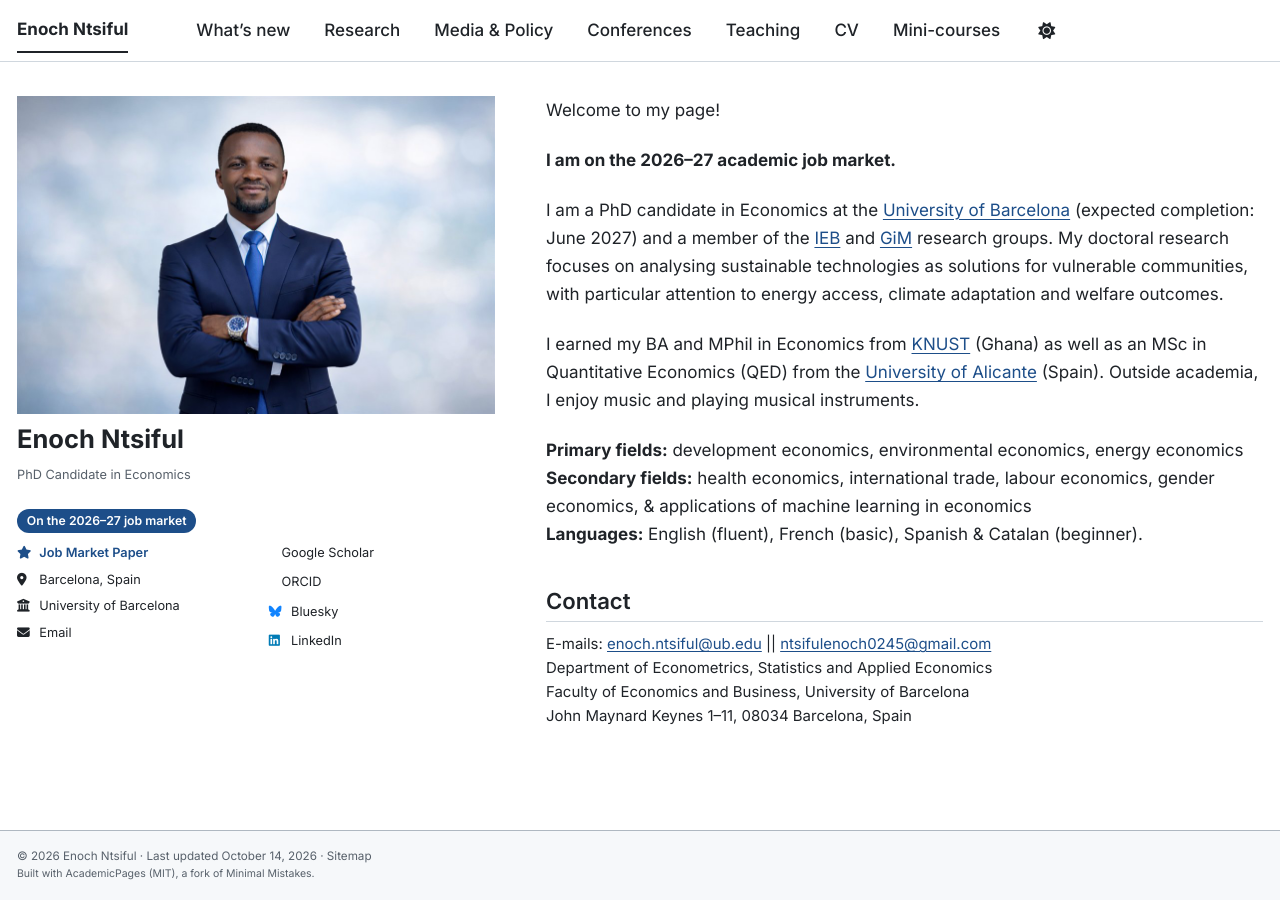
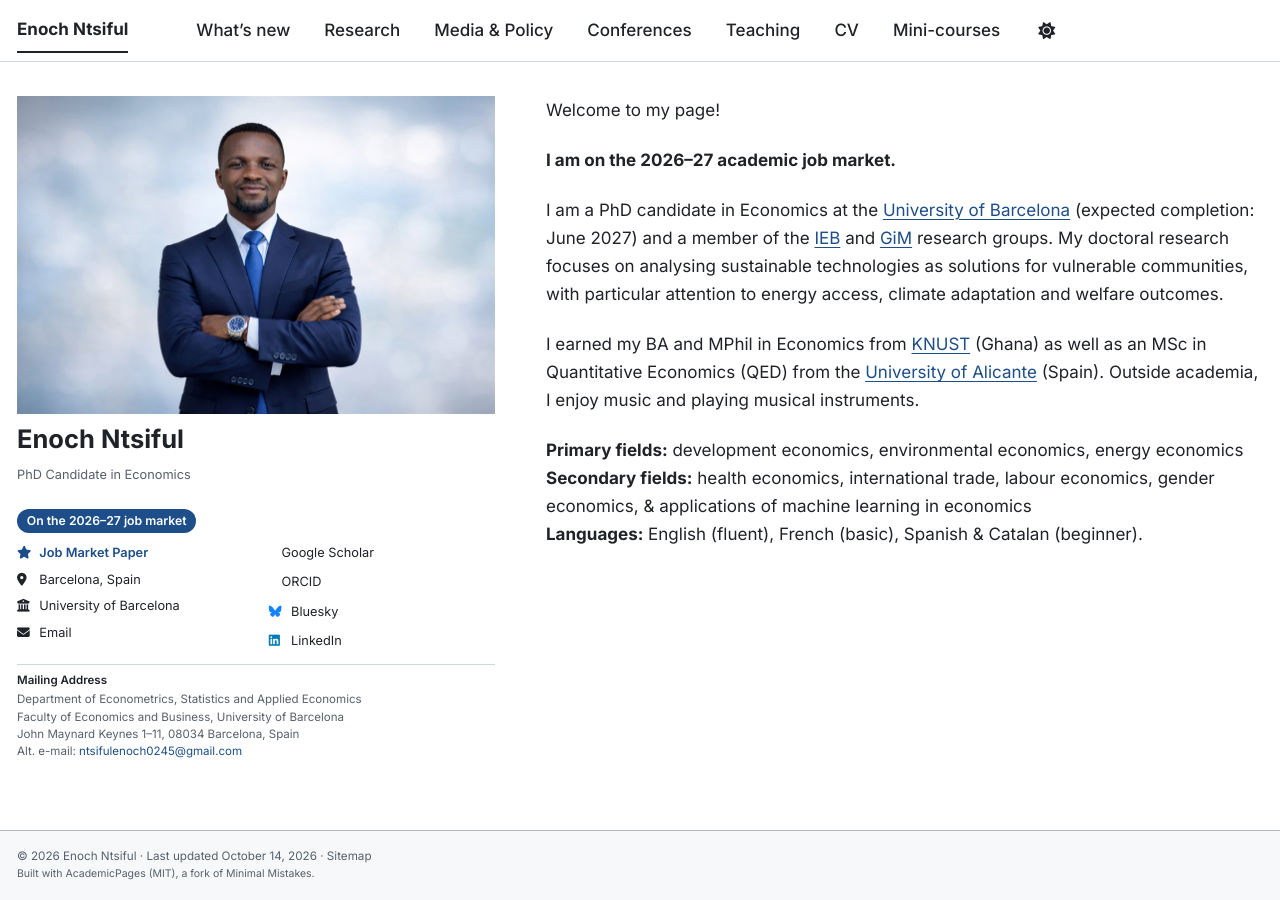
Before and after one commit to ntsifulenoch/ntsifulenoch.github.io, a Jekyll site: the page built from _pages/about.md, in a window 1280 px wide. Built offline with Jekyll 4.4.1, drawn with Linux system fonts in a browser that asks for light colours; a style sheet for code colours, icons or effects is not loaded.

Commit message:
Home page: mailing address moves to the left panel
The contact section leaves the main text. On the home page only, a small
"Mailing Address" block now follows the sidebar links, with the alternative
Gmail address as its last line (the UB e-mail is already the Email link).
Its lines are set at the top of _pages/about.md; on phones it is inside the
"Contact & links" menu.

Co-Authored-By: Claude Opus 5.5 <noreply@anthropic.com>

```diff
--- a/_includes/author-profile.html
+++ b/_includes/author-profile.html
@@ -180,6 +180,15 @@
       {% if author.zhihu %}
       <li><a href="https://www.zhihu.com/people/{{ author.zhihu }}"><i class="fab fa-fw fa-zhihu icon-pad-right" aria-hidden="true"></i>Zhihu</a></li>
       {% endif %}
+
+      {% comment %} Mailing address, after the links: only on pages that set `mailing_address`
+         in their front matter (the home page). On phones it shows in the "Contact & links" menu. {% endcomment %}
+      {% if page.mailing_address %}
+        <li class="author__address">
+          <p class="author__address-title">Mailing Address</p>
+          <p>{% for line in page.mailing_address %}{{ line | escape }}{% unless forloop.last %}<br>{% endunless %}{% endfor %}{% if page.alt_email %}<br>Alt. e-mail: <a href="mailto:{{ page.alt_email }}">{{ page.alt_email }}</a>{% endif %}</p>
+        </li>
+      {% endif %}
     </ul>
   </div>
 </div>
--- a/_pages/about.md
+++ b/_pages/about.md
@@ -4,6 +4,13 @@ author_profile: true
 redirect_from:
   - /about/
   - /about.html
+# Mailing address: shown in the left panel, under the links, on this page only.
+# Edit the lines here. The main e-mail is not repeated (it is the Email link above it).
+mailing_address:
+  - Department of Econometrics, Statistics and Applied Economics
+  - Faculty of Economics and Business, University of Barcelona
+  - John Maynard Keynes 1–11, 08034 Barcelona, Spain
+alt_email: ntsifulenoch0245@gmail.com
 ---
 
 Welcome to my page!
@@ -18,12 +25,3 @@ Outside academia, I enjoy music and playing musical instruments.
 **Primary fields:** development economics, environmental economics, energy economics
 **Secondary fields:** health economics, international trade, labour economics, gender economics, & applications of machine learning in economics
 **Languages:** English (fluent), French (basic), Spanish & Catalan (beginner).
-
-## Contact
-
-<div class="contact-info" markdown="1">
-E-mails: [enoch.ntsiful@ub.edu](mailto:enoch.ntsiful@ub.edu) || [ntsifulenoch0245@gmail.com](mailto:ntsifulenoch0245@gmail.com)
-Department of Econometrics, Statistics and Applied Economics
-Faculty of Economics and Business, University of Barcelona
-John Maynard Keynes 1–11, 08034 Barcelona, Spain
-</div>
--- a/_sass/_custom.scss
+++ b/_sass/_custom.scss
@@ -215,6 +215,42 @@ html {
   color: var(--global-link-color);
 }
 
+// Mailing address at the end of the sidebar links (home page only), in small type
+.author__urls .author__address {
+  margin-top: 0.8em;
+  padding-top: 0.6em;
+  border-top: 1px solid var(--global-border-color);
+  color: var(--global-text-color-light);
+  font-size: 0.68rem;
+  line-height: 1.5;
+  white-space: normal; // the theme keeps link items on one line
+  column-span: all;    // below both columns of links on the home page
+
+  p {
+    margin: 0;
+    font-size: inherit;
+  }
+
+  .author__address-title {
+    margin-bottom: 0.2em;
+    color: var(--global-text-color);
+    font-weight: 600;
+  }
+
+  a {
+    display: inline;
+    margin: 0;
+    padding: 0;
+    font-size: inherit;
+    color: var(--global-link-color);
+  }
+
+  // Phones: inside the "Contact & links" menu, wide enough for the address lines
+  @media screen and (max-width: 924px) {
+    min-width: 17em;
+  }
+}
+
 /* Buttons and abstract toggles
    ========================================================================== */
 
@@ -429,12 +465,6 @@ html {
   }
 }
 
-// Contact details at the end of the home page, a little smaller than the body text
-.contact-info p {
-  font-size: 0.88em;
-  line-height: 1.6;
-}
-
 .key-messages li {
   margin-bottom: 0.35em;
 }
```
Also changed, not shown: README.md (+1 -1 lines).
